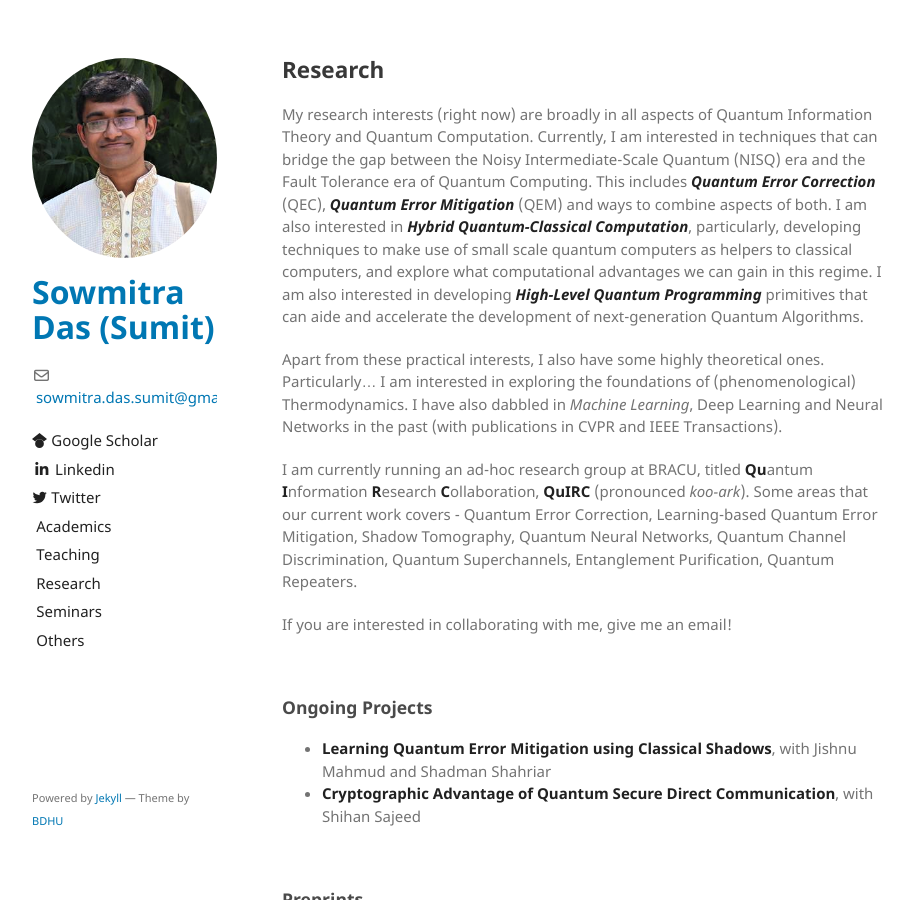
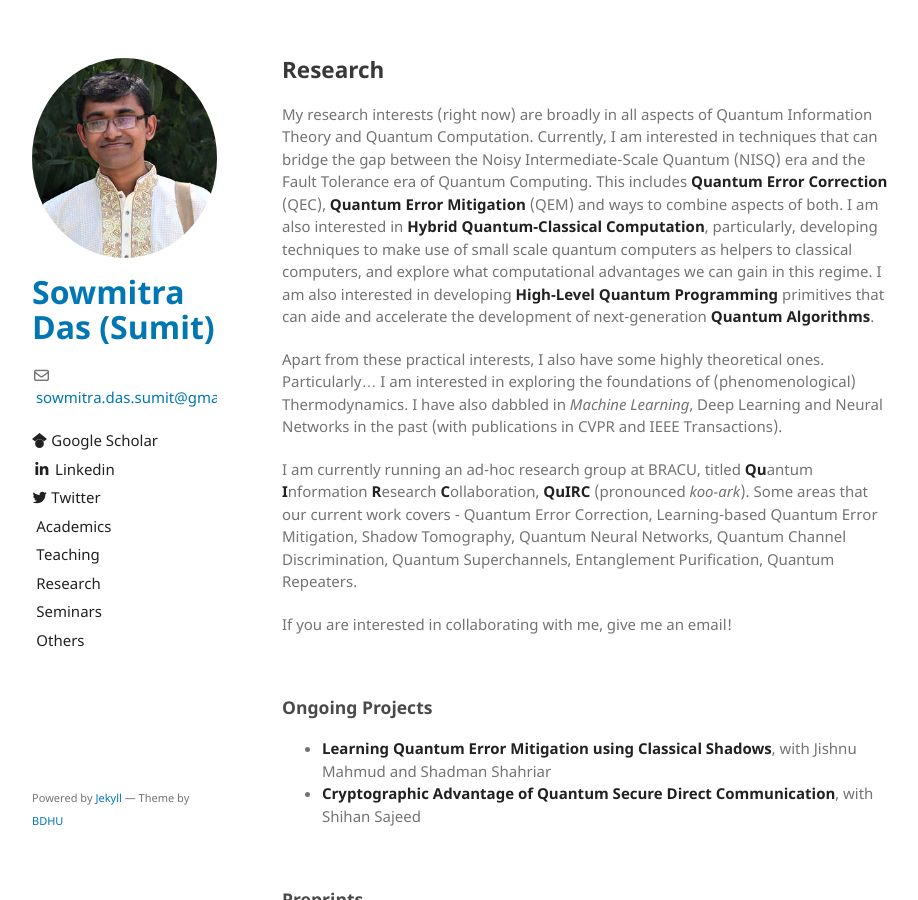
Before and after one commit to sowmitra-das-sumit/sowmitra-das-sumit.github.io, a Jekyll site: the page built from research.md, in a window 1280 px wide and 900 px high. Shown: the whole window, without its empty margins (178-1096 px from the left). Built offline with Jekyll 4.4.1, drawn with Linux system fonts in a browser that asks for light colours; the repository's description, which GitHub fills in, is left out; our own code applies the rules of GitHub Pages for plain Markdown files.

Commit message:
Update research.md

```diff
--- a/research.md
+++ b/research.md
@@ -4,7 +4,7 @@ layout: default
 
 ## Research
 
-My research interests (right now) are broadly in all aspects of Quantum Information Theory and Quantum Computation. Currently, I am interested in techniques that can bridge the gap between the Noisy Intermediate-Scale Quantum (NISQ) era and the Fault Tolerance era of Quantum Computing. This includes **_Quantum Error Correction_** (QEC), **_Quantum Error Mitigation_** (QEM) and ways to combine aspects of both. I am also interested in **_Hybrid Quantum-Classical Computation_**, particularly, developing techniques to make use of small scale quantum computers as helpers to classical computers, and explore what computational advantages we can gain in this regime. I am also interested in developing **_High-Level Quantum Programming_** primitives that can aide and accelerate the development of next-generation Quantum Algorithms.
+My research interests (right now) are broadly in all aspects of Quantum Information Theory and Quantum Computation. Currently, I am interested in techniques that can bridge the gap between the Noisy Intermediate-Scale Quantum (NISQ) era and the Fault Tolerance era of Quantum Computing. This includes **Quantum Error Correction** (QEC), **Quantum Error Mitigation** (QEM) and ways to combine aspects of both. I am also interested in **Hybrid Quantum-Classical Computation**, particularly, developing techniques to make use of small scale quantum computers as helpers to classical computers, and explore what computational advantages we can gain in this regime. I am also interested in developing **High-Level Quantum Programming** primitives that can aide and accelerate the development of next-generation **Quantum Algorithms**.
 
 Apart from these practical interests, I also have some highly theoretical ones. Particularly... I am interested in exploring the foundations of (phenomenological) Thermodynamics. I have also dabbled in _Machine Learning_, Deep Learning and Neural Networks in the past (with publications in CVPR and IEEE Transactions).
 
```
